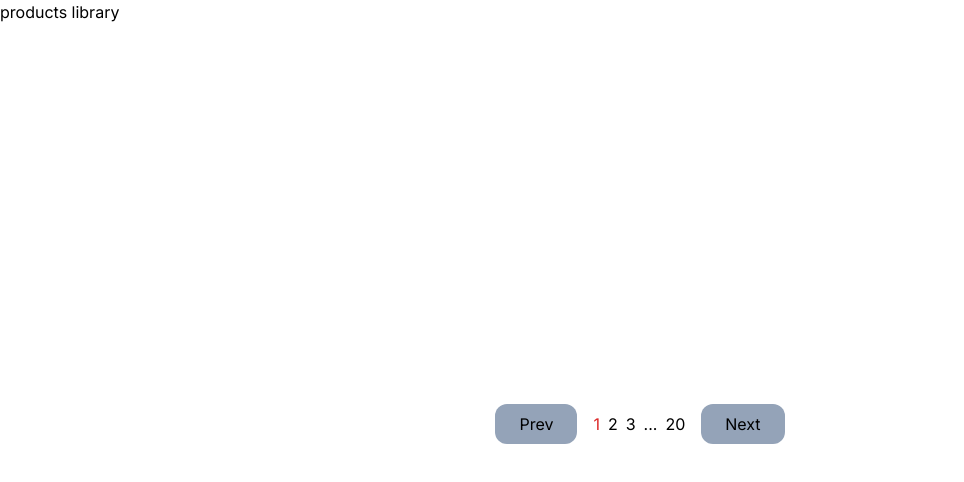
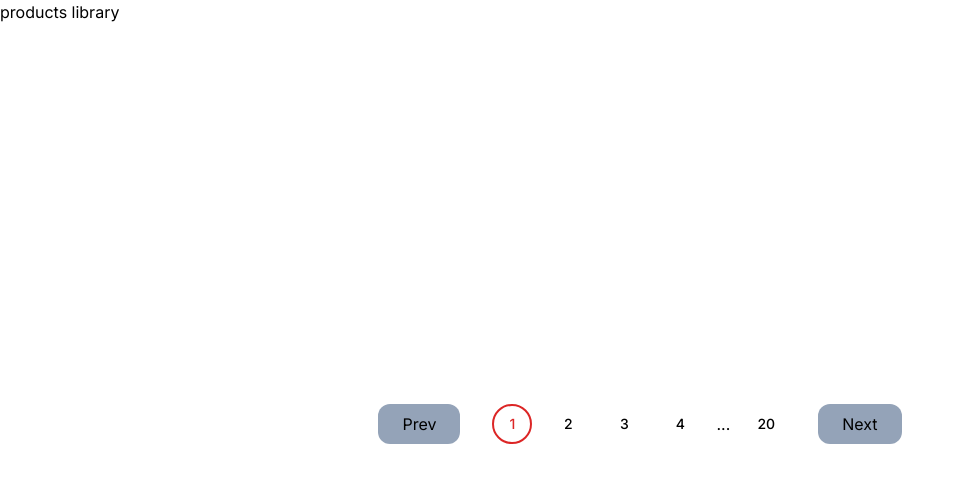
Before and after one commit to ihossen016/server-side-pagination, a Next.js app: page /products/page/1 in a window 1280 px wide. Shown: the top 482 px of the page, without its empty margins (0-964 px from the left). Built offline with nearby package versions, Linux system fonts and the light colour scheme.

Commit message:
link style added

```diff
--- a/components/CustomPagination.jsx
+++ b/components/CustomPagination.jsx
@@ -11,7 +11,7 @@ function CustomPagination({ baseDir, subDir, subDirPageCountkey, totalPage }) {
     const pageNumbers = Array.from({ length: totalPage }, (_, i) => i + 1);
 
     return (
-        <div className="flex justify-center items-center gap-4">
+        <div className="flex justify-center items-center gap-8">
             {currentPage === 1 ? (
                 <button
                     className={`px-6 py-2 bg-slate-400 rounded-xl cursor-not-allowed`}
--- a/components/PageNumbers.jsx
+++ b/components/PageNumbers.jsx
@@ -3,7 +3,11 @@
 import Link from "next/link";
 
 const PageNumbers = ({ pageNumbers, currentPage, baseDir, subDir }) => {
-    const maxVisiblePages = 3;
+    const maxVisiblePages = 4;
+    const defaultLinkStyles =
+        "flex items-center justify-center w-10 h-10 rounded-full text-sm font-medium";
+    const defaultActiveStyles = "text-red-600 border-2 border-red-600";
+    const defaultTextStyles = "text-black";
 
     const createPageButton = pageNumber => {
         return (
@@ -14,7 +18,11 @@ const PageNumbers = ({ pageNumbers, currentPage, baseDir, subDir }) => {
                         ? `/${baseDir}/${subDir}/${pageNumber}`
                         : `/${baseDir}`
                 }
-                className={currentPage === pageNumber ? "text-red-600" : ""}
+                className={
+                    currentPage === pageNumber
+                        ? `${defaultLinkStyles} ${defaultActiveStyles}`
+                        : `${defaultLinkStyles} ${defaultTextStyles}`
+                }
             >
                 {pageNumber}
             </Link>
@@ -62,7 +70,7 @@ const PageNumbers = ({ pageNumbers, currentPage, baseDir, subDir }) => {
     };
 
     return (
-        <div className="flex items-center justify-center gap-2">
+        <div className="flex items-center justify-center gap-4">
             {renderPagination()}
         </div>
     );
```
